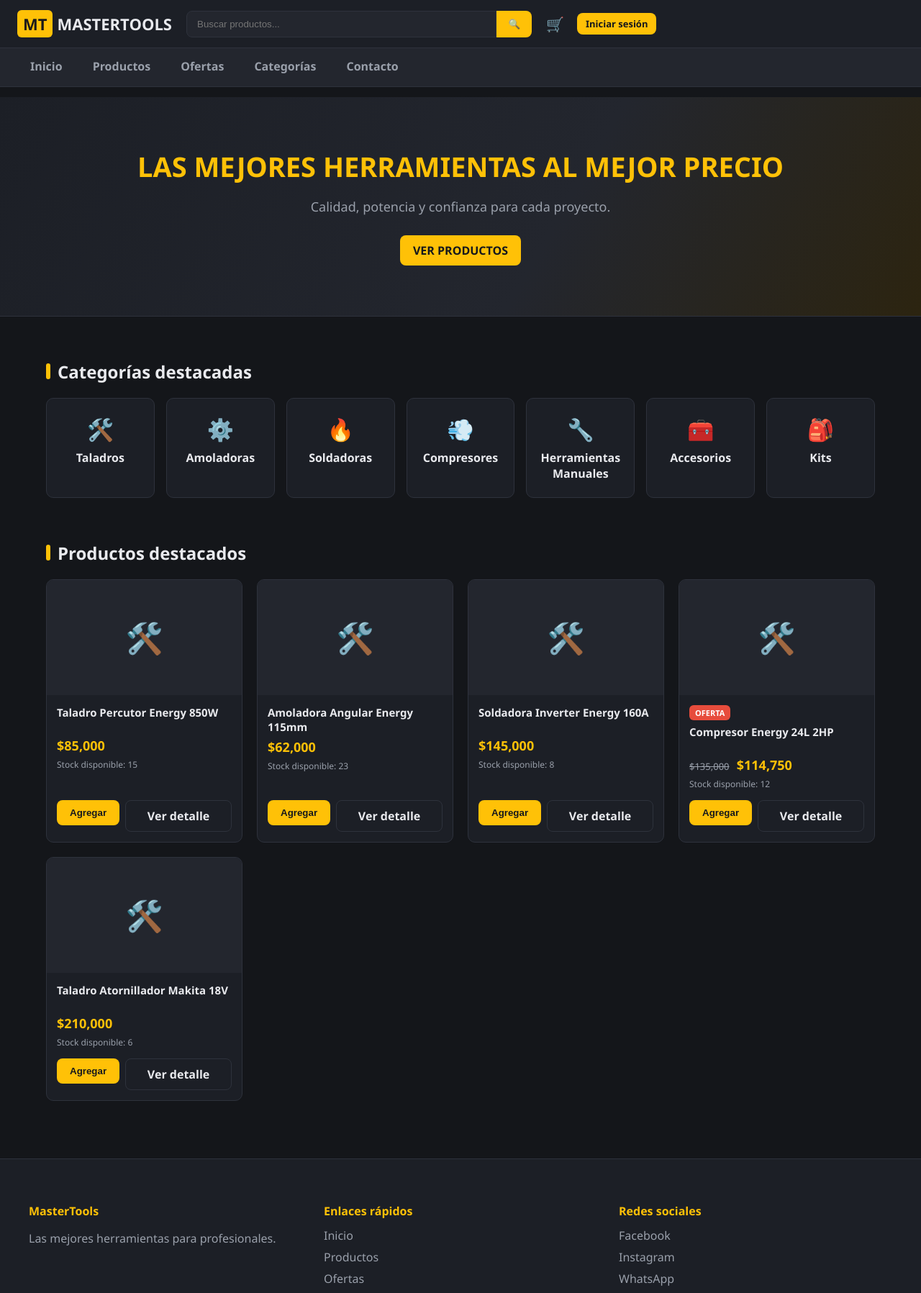
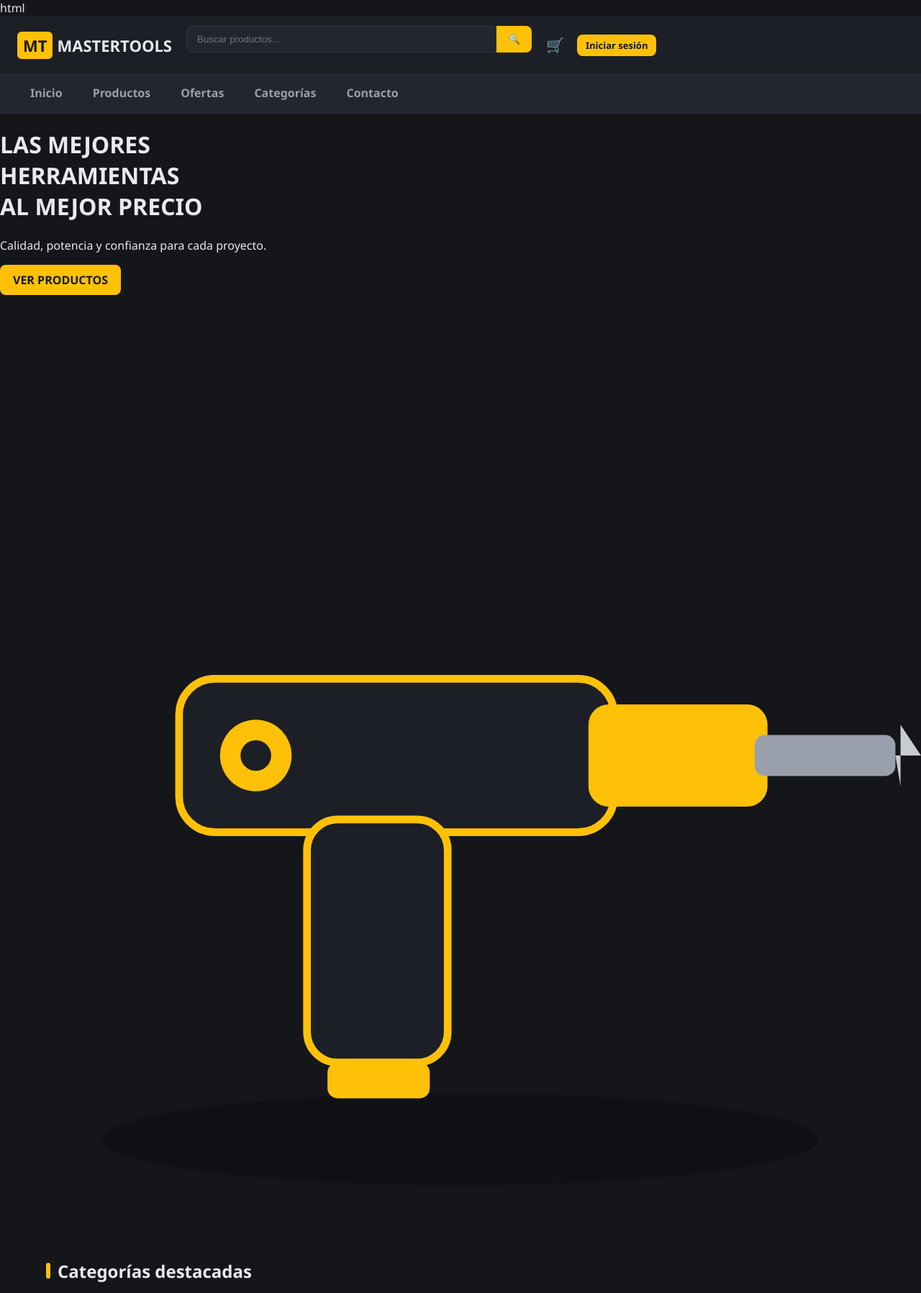
Before and after one commit to amaximiliano234-art/mastertools, a Flask app: page / in a window 1280 px wide. Shown: the top 1797 px of the page at 72% size. Run offline with Flask 3, Linux system fonts and the light colour scheme; data comes from the database, SQL or seed files in the repository.

Commit message:
Update home.html

```diff
--- a/templates/home.html
+++ b/templates/home.html
@@ -1,12 +1,31 @@
-{% extends "base.html" %}
+html{% extends "base.html" %}
 {% from "_producto_card.html" import tarjeta_producto %}
 {% block title %}MasterTools - Inicio{% endblock %}
 {% block content %}
 
-<div class="banner">
-  <h1>LAS MEJORES HERRAMIENTAS AL MEJOR PRECIO</h1>
-  <p>Calidad, potencia y confianza para cada proyecto.</p>
-  <a href="{{ url_for('productos') }}" class="btn btn-amarillo">VER PRODUCTOS</a>
+<div class="banner-pro">
+  <div class="banner-pro-bg"></div>
+  <div class="banner-pro-content">
+    <h1>LAS MEJORES<br>HERRAMIENTAS<br>AL MEJOR PRECIO</h1>
+    <p>Calidad, potencia y confianza para cada proyecto.</p>
+    <a href="{{ url_for('productos') }}" class="btn btn-amarillo">VER PRODUCTOS</a>
+  </div>
+  <div class="banner-pro-img">
+    <!-- Para usar tu propia foto de producto: reemplazá este bloque <svg> por
+         <img src="{{ url_for('static', filename='img/banner-producto.jpg') }}" alt="Producto destacado">
+         y subí tu foto a la carpeta static/img con ese nombre. -->
+    <svg viewBox="0 0 360 360" xmlns="http://www.w3.org/2000/svg" class="drill-illustration">
+      <ellipse cx="180" cy="330" rx="140" ry="18" fill="#000" opacity="0.25"/>
+      <rect x="70" y="150" width="170" height="60" rx="14" fill="#1c1f26" stroke="#FFC107" stroke-width="3"/>
+      <rect x="230" y="160" width="70" height="40" rx="8" fill="#FFC107"/>
+      <rect x="120" y="205" width="55" height="95" rx="12" fill="#1c1f26" stroke="#FFC107" stroke-width="3"/>
+      <rect x="128" y="300" width="40" height="14" rx="4" fill="#FFC107"/>
+      <rect x="295" y="172" width="55" height="16" rx="4" fill="#9aa0ab"/>
+      <polygon points="350,180 360,180 352,168 352,192" fill="#c8ccd2"/>
+      <circle cx="100" cy="180" r="14" fill="#FFC107"/>
+      <circle cx="100" cy="180" r="6" fill="#1c1f26"/>
+    </svg>
+  </div>
 </div>
 
 <div class="container">
```
